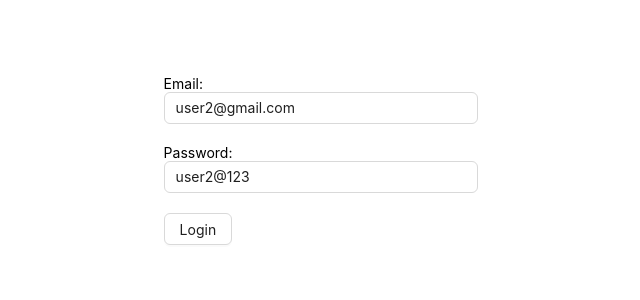
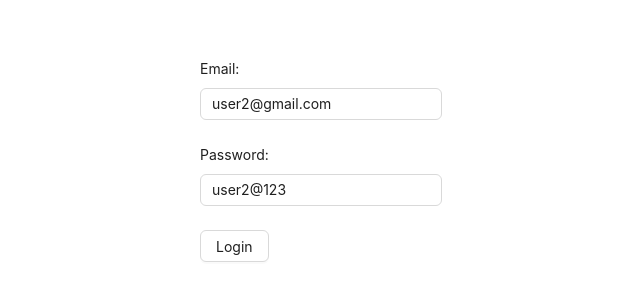
Before and after one commit to Alamin9462/Bike-shop-with-Redux, a React (Vite) app in the folder BikeShop-Client/: page /login in a window 1280 px wide. Shown: the part 240-540 px from the top of the page, without its empty margins (319-959 px from the left). Built offline with nearby package versions, Linux system fonts and the light colour scheme.

Commit message:
Refactor Form component

```diff
--- a/BikeShop-Client/src/components/form/BSForm.tsx
+++ b/BikeShop-Client/src/components/form/BSForm.tsx
@@ -1,3 +1,4 @@
+import { Form } from 'antd';
 import { ReactNode } from 'react';
 import {
   FieldValues,
@@ -26,7 +27,9 @@
 
   return (
     <FormProvider {...methods}>
-      <form onSubmit={methods.handleSubmit(onSubmit)}>{children}</form>
+      <Form layout="vertical" onFinish={methods.handleSubmit(onSubmit)}>
+        {children}
+      </Form>
     </FormProvider>
   );
 };
--- a/BikeShop-Client/src/components/form/BSInput.tsx
+++ b/BikeShop-Client/src/components/form/BSInput.tsx
@@ -1,4 +1,4 @@
-import { Input } from 'antd';
+import { Form, Input } from 'antd';
 import { Controller } from 'react-hook-form';
 
 type TInputProps = {
@@ -11,10 +11,13 @@
   return (
     <>
       <div style={{ marginBottom: '20px' }}>
-        {label ? label : null}
         <Controller
           name={name}
-          render={({ field }) => <Input {...field} type={type} id={name} />}
+          render={({ field }) => (
+            <Form.Item label={label}>
+              <Input {...field} type={type} id={name} />
+            </Form.Item>
+          )}
         />
       </div>
     </>
--- a/BikeShop-Client/src/page/admin/bikes/AddNewBike.tsx
+++ b/BikeShop-Client/src/page/admin/bikes/AddNewBike.tsx
@@ -1,7 +1,7 @@
 import { FieldValues, SubmitHandler } from 'react-hook-form';
 import BSFrom from '../../../components/form/BSForm';
 import BSInput from '../../../components/form/BSInput';
-import { Button } from 'antd';
+import { Button, Col, Flex } from 'antd';
 
 const AddNewBike = () => {
   const onSubmit: SubmitHandler<FieldValues> = (data) => {
@@ -9,10 +9,17 @@
   };
 
   return (
-    <BSFrom onSubmit={onSubmit}>
-      <BSInput type="text" name="name"></BSInput>
-      <Button htmlType="submit">Submit</Button>
-    </BSFrom>
+    <Flex justify="center">
+      <Col span={6}>
+        <BSFrom onSubmit={onSubmit}>
+          <BSInput type="text" name="name" label="Name"></BSInput>
+          <BSInput type="text" name="brand" label="Brand"></BSInput>
+          <BSInput type="text" name="price" label="Price"></BSInput>
+          <BSInput type="text" name="stock" label="Stock"></BSInput>
+          <Button htmlType="submit">Submit</Button>
+        </BSFrom>
+      </Col>
+    </Flex>
   );
 };
 
```
